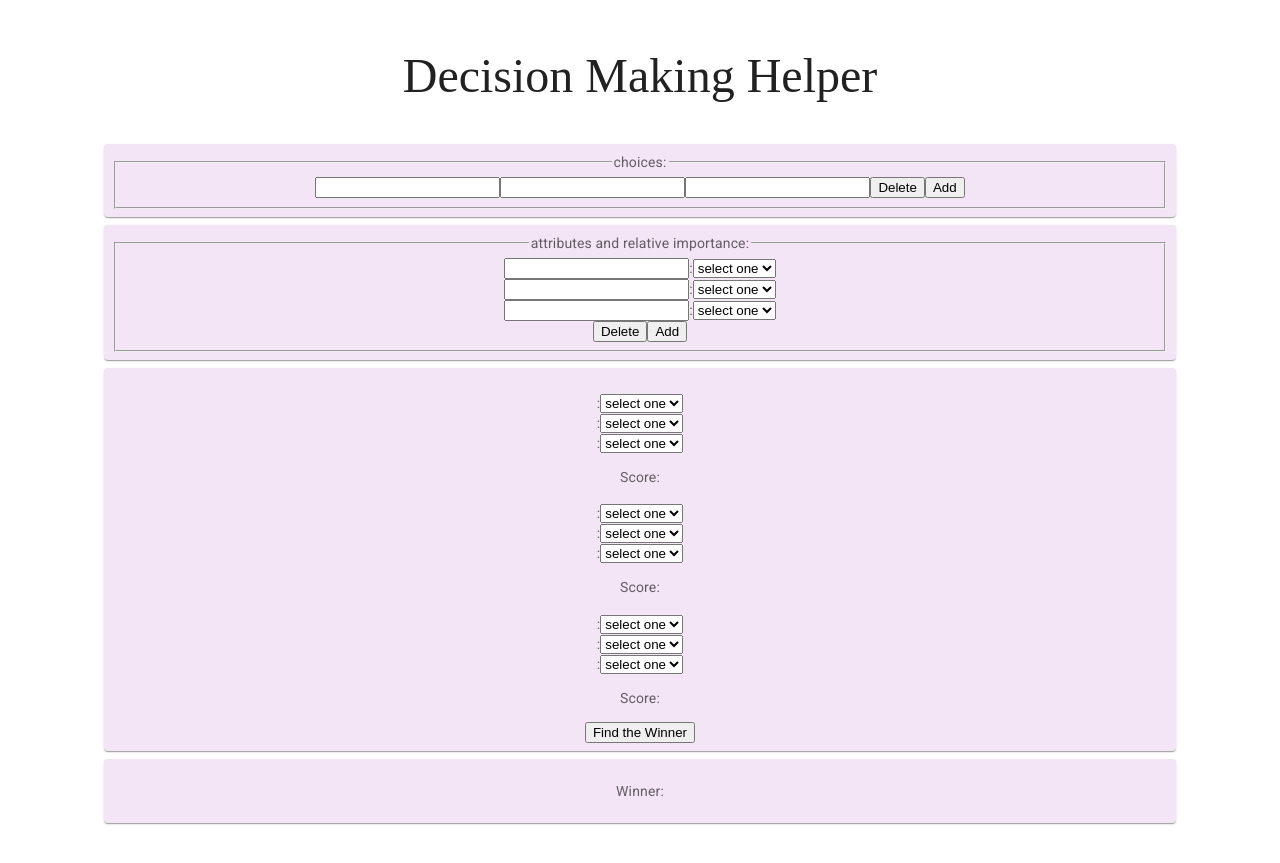
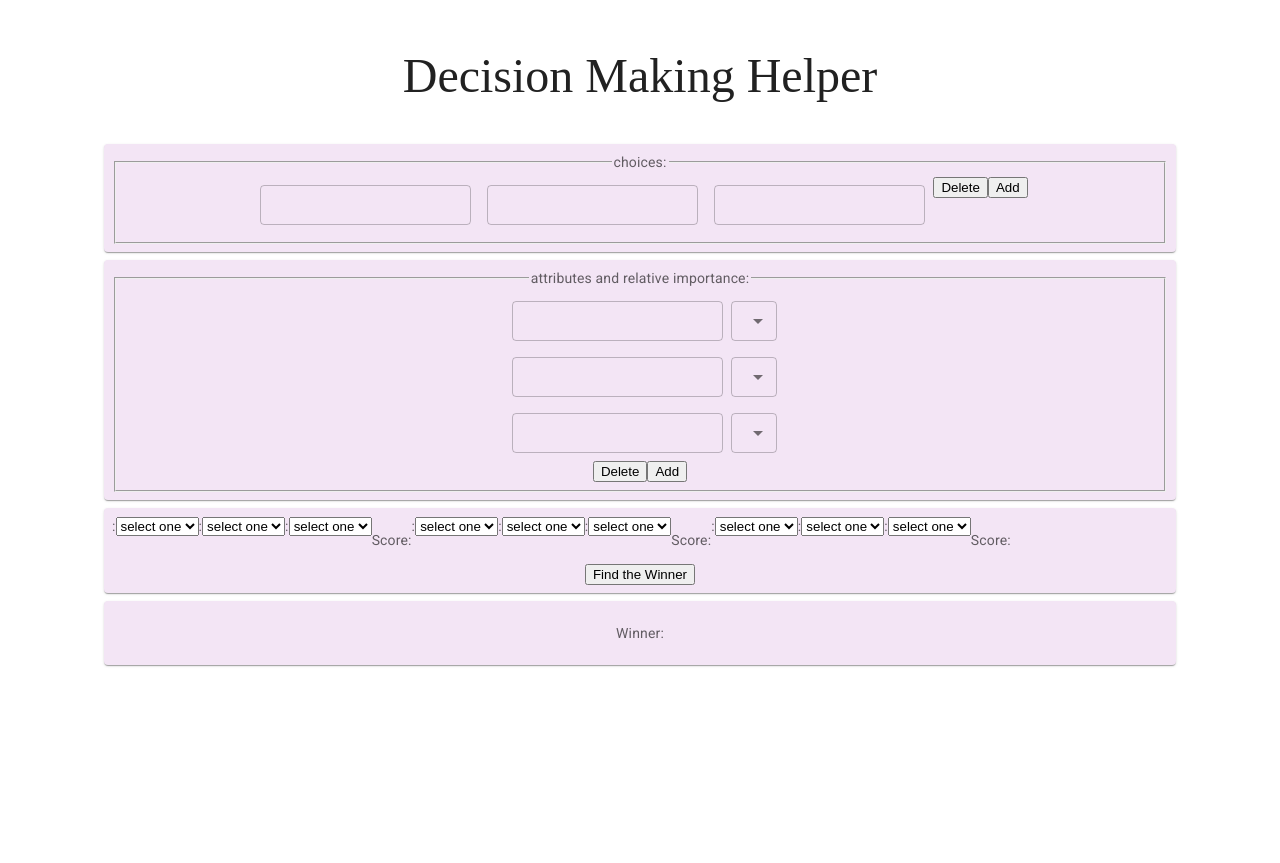
Before and after one commit to faithod/decision-making-helper, a React (Create React App) app: page / in a window 1280 px wide. After the commit the page ends 800 px from the top, so only its background shows below. Built offline with nearby package versions, Linux system fonts and the light colour scheme.

Commit message:
styled text fields and dropdown menus

```diff
--- a/src/components/Choices.tsx
+++ b/src/components/Choices.tsx
@@ -2,12 +2,20 @@ import { Action } from "../interfaces/Action";
 import { ChoiceValuesElement } from "../interfaces/ChoiceValuesElement";
 import DeleteAndAddButtons from "./DeleteAndAddButtons";
 import Grid from "@mui/material/Grid";
-import Input from "@mui/material/Input";
+import TextField from "@mui/material/TextField";
+import { StyledComponent } from "@emotion/styled";
+import { PaperClasses, SxProps } from "@mui/material";
 
 export default function Choices(props: {
   choices: ChoiceValuesElement[];
   dispatch: React.Dispatch<Action>;
-  Item: any;
+  Item: StyledComponent<{
+    children?: React.ReactNode;
+    classes?: Partial<PaperClasses> | undefined;
+    elevation?: number | undefined;
+    square?: boolean | undefined;
+    sx?: SxProps<any> | undefined;
+  }>;
 }) {
   return (
     <Grid item xs={12}>
@@ -16,7 +24,10 @@ export default function Choices(props: {
           <fieldset>
             <legend>choices:</legend>
             {props.choices.map((el: ChoiceValuesElement, i: number) => (
-              <input
+              <>
+                <TextField
+                  size="small"
+                  sx={{ m: 1 }}
                   key={i}
                   type="text"
                   value={typeof el.choiceName === "string" ? el.choiceName : ""}
@@ -27,7 +38,8 @@ export default function Choices(props: {
                       index: i,
                     })
                   }
-              ></input>
+                ></TextField>
+              </>
             ))}
             <DeleteAndAddButtons type={"Choice"} dispatch={props.dispatch} />
           </fieldset>
--- a/src/components/DecisionMaker.tsx
+++ b/src/components/DecisionMaker.tsx
@@ -10,6 +10,10 @@ import Grid from "@mui/material/Grid";
 import Box from "@mui/material/Box";
 import Choices from "./Choices";
 import { Item } from "../Item";
+import TextField from "@mui/material/TextField";
+import Select from "@mui/material/Select";
+import MenuItem from "@mui/material/MenuItem";
+import FormControl from "@mui/material/FormControl";
 
 function reducer(state: DecisionState, action: Action): DecisionState {
   let chosenWeight: number;
@@ -62,7 +66,7 @@ function reducer(state: DecisionState, action: Action): DecisionState {
         ...state,
         choices: [...state.choices].map((el, i) => {
           let scoreToAdd;
-          if (typeof action.value === "object") {
+          if (Array.isArray(action.value)) {
             for (const score of action.value) {
               const indexOfScore = action.value.indexOf(score);
               if (i === indexOfScore) {
@@ -195,7 +199,9 @@ export default function DecisionMaker() {
                     <legend>attributes and relative importance:</legend>
                     {state.attributes.map((el: AttributeElement, i: number) => (
                       <div key={i}>
-                        <input
+                        <TextField
+                          size="small"
+                          sx={{ m: 1 }}
                           type="text"
                           value={
                             typeof el.attributeName === "string"
@@ -209,9 +215,11 @@ export default function DecisionMaker() {
                               index: i,
                             })
                           }
-                        ></input>
-                        {":"}
-                        <select
+                        ></TextField>
+                        <FormControl>
+                          <Select
+                            size="small"
+                            sx={{ mt: 1 }}
                             name="weights"
                             id="weights"
                             onChange={(e) =>
@@ -222,13 +230,14 @@ export default function DecisionMaker() {
                               })
                             }
                           >
-                          <option value="">select one</option>
-                          <option value="1">1</option>
-                          <option value="2">2</option>
-                          <option value="3">3</option>
-                          <option value="4">4</option>
-                          <option value="5">5</option>
-                        </select>
+                            <MenuItem value="">select one</MenuItem>
+                            <MenuItem value="1">1</MenuItem>
+                            <MenuItem value="2">2</MenuItem>
+                            <MenuItem value="3">3</MenuItem>
+                            <MenuItem value="4">4</MenuItem>
+                            <MenuItem value="5">5</MenuItem>
+                          </Select>
+                        </FormControl>
                       </div>
                     ))}
                     <DeleteAndAddButtons
@@ -241,6 +250,7 @@ export default function DecisionMaker() {
             </Grid>
             <Grid item xs={12}>
               <Item sx={{ bgcolor: "#f3e5f5" }}>
+                <Box sx={{ display: "flex" }}>
                   {state.choices.map((el: ChoiceValuesElement, i: number) => (
                     <ChoiceCard
                       key={i}
@@ -248,8 +258,10 @@ export default function DecisionMaker() {
                       attributes={state.attributes}
                       choice={el}
                       dispatch={dispatch}
+                      Item={Item}
                     />
                   ))}
+                </Box>
                 <button onClick={handleFindTheWinner}>Find the Winner</button>
               </Item>
             </Grid>
--- a/src/interfaces/Action.ts
+++ b/src/interfaces/Action.ts
@@ -1,6 +1,6 @@
 export interface Action {
   type: string;
-  value?: string | number[];
+  value?: string | number[] | unknown;
   index?: number;
   attributeIndex?: number;
 }
--- a/src/interfaces/AttributeElement.ts
+++ b/src/interfaces/AttributeElement.ts
@@ -1,4 +1,4 @@
 export interface AttributeElement {
-  attributeName: string | number[] | undefined;
+  attributeName: string | number[] | undefined | unknown;
   weight: undefined | number;
 }
--- a/src/interfaces/ChoiceValuesElement.ts
+++ b/src/interfaces/ChoiceValuesElement.ts
@@ -1,5 +1,5 @@
 export interface ChoiceValuesElement {
-  choiceName: string | number[] | undefined; //remove number[]
+  choiceName: string | number[] | undefined | unknown;
   ratings: (number | undefined)[];
   score: undefined | number;
 }
```
Lines whose indentation alone changed are shown as unchanged.
